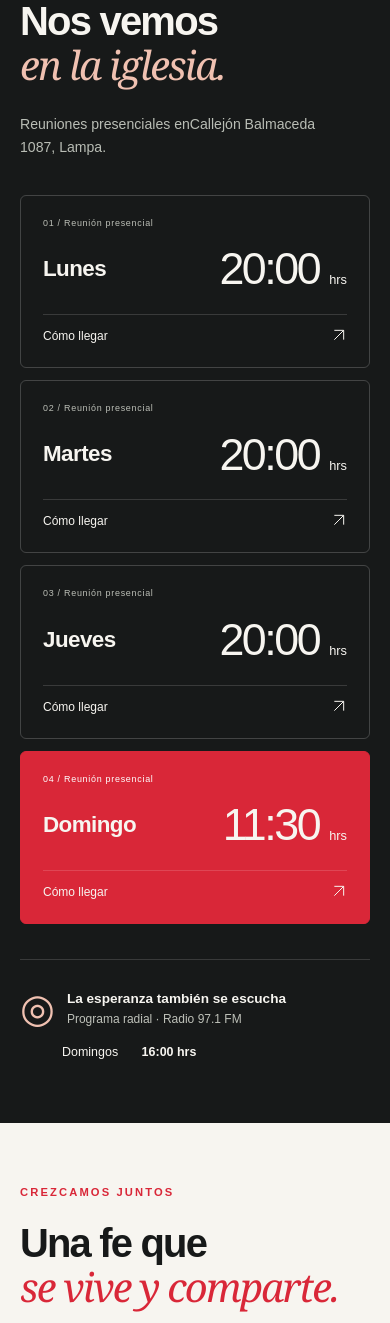
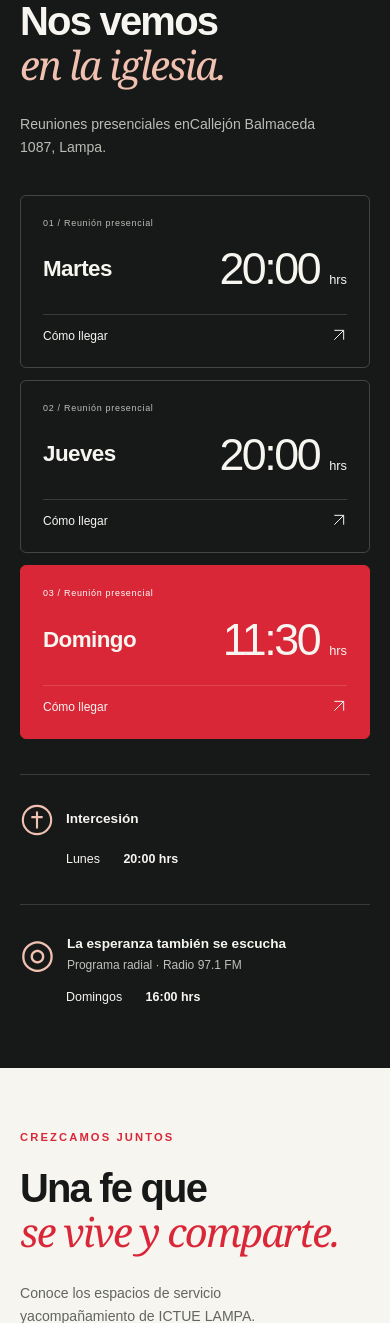
Before and after one commit to Sebanava/ictue-lampa-web, a Flask app: page / in a window 390 px wide. Shown: the part 3879-5202 px from the top of the page. Run offline with Flask 3, Linux system fonts and the light colour scheme.

Commit message:
Present Monday intercession in a separate schedule row

```diff
--- a/static/css/style.css
+++ b/static/css/style.css
@@ -713,7 +713,7 @@ html.event-poster-open {
 }
 .schedule-grid {
   display: grid;
-  grid-template-columns: repeat(4, minmax(0, 1fr));
+  grid-template-columns: repeat(3, minmax(0, 1fr));
   gap: 16px;
 }
 .schedule-card {
@@ -743,7 +743,7 @@ html.event-poster-open {
   margin-top: 30px;
 }
 .time {
-  font-size: clamp(2.6rem, 3.8vw, 3.5rem);
+  font-size: clamp(2.6rem, 4.4vw, 4.7rem);
   font-weight: 500;
   letter-spacing: -0.055em;
   line-height: 1.2;
@@ -775,9 +775,9 @@ html.event-poster-open {
 .schedule-card.featured .card-index {
   color: white;
 }
-@media (max-width: 1100px) {
+@media (max-width: 640px) {
   .schedule-grid {
-    grid-template-columns: repeat(2, minmax(0, 1fr));
+    grid-template-columns: 1fr;
   }
 }
 .radio-row {
@@ -803,6 +803,23 @@ html.event-poster-open {
   font-size: 2.5rem;
   color: #f0c1b1;
   line-height: 1;
+}
+.intercession-row .radio-symbol {
+  width: 34px;
+  height: 34px;
+  flex-shrink: 0;
+}
+@media (max-width: 640px) {
+  .radio-row {
+    flex-wrap: wrap;
+    gap: 12px;
+  }
+  .radio-row > span:last-child {
+    margin-left: 0;
+    flex-basis: 100%;
+    padding-left: 46px;
+    font-size: 0.78rem;
+  }
 }
 .ministry-grid {
   display: grid;
@@ -1425,7 +1442,6 @@ html.event-poster-open {
 .event-card:nth-child(3) {
   --reveal-delay: 300ms;
 }
-.schedule-card:nth-child(4),
 .ministry-card:nth-child(4) {
   --reveal-delay: 450ms;
 }
@@ -1712,16 +1728,6 @@ html.event-poster-open {
     margin-top: 18px;
     padding-top: 12px;
   }
-  .radio-row {
-    flex-wrap: wrap;
-    gap: 12px;
-  }
-  .radio-row > span:last-child {
-    margin-left: 0;
-    flex-basis: 100%;
-    padding-left: 42px;
-    font-size: 0.78rem;
-  }
   .ministry-grid {
     grid-template-columns: 1fr;
   }
--- a/templates/index.html
+++ b/templates/index.html
@@ -55,7 +55,7 @@
     />
     <link
       rel="stylesheet"
-      href="{{ url_for('static', filename='css/style.css', v='20261009b') }}"
+      href="{{ url_for('static', filename='css/style.css', v='20261009c') }}"
     />
     <script
       src="{{ url_for('static', filename='js/script.js', v='20261008a') }}"
@@ -294,7 +294,7 @@
           <div class="schedule-grid">
             <article class="schedule-card" data-reveal>
               <span class="card-index">01 / Reunión presencial</span>
-              <h3>Lunes</h3>
+              <h3>Martes</h3>
               <p class="time">20:00<span>hrs</span></p>
               <a href="#contacto"
                 >Cómo llegar <svg viewBox="0 0 24 24" fill="none" stroke="currentColor" stroke-width="1.5" aria-hidden="true" focusable="false"><path d="M5 19 19 5M5 5h14v14" /></svg></a
@@ -302,14 +302,6 @@
             </article>
             <article class="schedule-card" data-reveal>
               <span class="card-index">02 / Reunión presencial</span>
-              <h3>Martes</h3>
-              <p class="time">20:00<span>hrs</span></p>
-              <a href="#contacto"
-                >Cómo llegar <svg viewBox="0 0 24 24" fill="none" stroke="currentColor" stroke-width="1.5" aria-hidden="true" focusable="false"><path d="M5 19 19 5M5 5h14v14" /></svg></a
-              >
-            </article>
-            <article class="schedule-card" data-reveal>
-              <span class="card-index">03 / Reunión presencial</span>
               <h3>Jueves</h3>
               <p class="time">20:00<span>hrs</span></p>
               <a href="#contacto"
@@ -317,13 +309,18 @@
               >
             </article>
             <article class="schedule-card featured" data-reveal>
-              <span class="card-index">04 / Reunión presencial</span>
+              <span class="card-index">03 / Reunión presencial</span>
               <h3>Domingo</h3>
               <p class="time">11:30<span>hrs</span></p>
               <a href="#contacto"
                 >Cómo llegar <svg viewBox="0 0 24 24" fill="none" stroke="currentColor" stroke-width="1.5" aria-hidden="true" focusable="false"><path d="M5 19 19 5M5 5h14v14" /></svg></a
               >
             </article>
+          </div>
+          <div class="radio-row intercession-row" data-reveal>
+            <svg class="radio-symbol" viewBox="0 0 24 24" fill="none" stroke="currentColor" stroke-width="1.5" aria-hidden="true" focusable="false"><circle cx="12" cy="12" r="10" /><path d="M12 6v12M8 10h8" /></svg>
+            <div><strong>Intercesión</strong></div>
+            <span>Lunes <strong>20:00 hrs</strong></span>
           </div>
           <div class="radio-row" data-reveal>
             <span class="radio-symbol" aria-hidden="true" data-scroll="detail"
```
